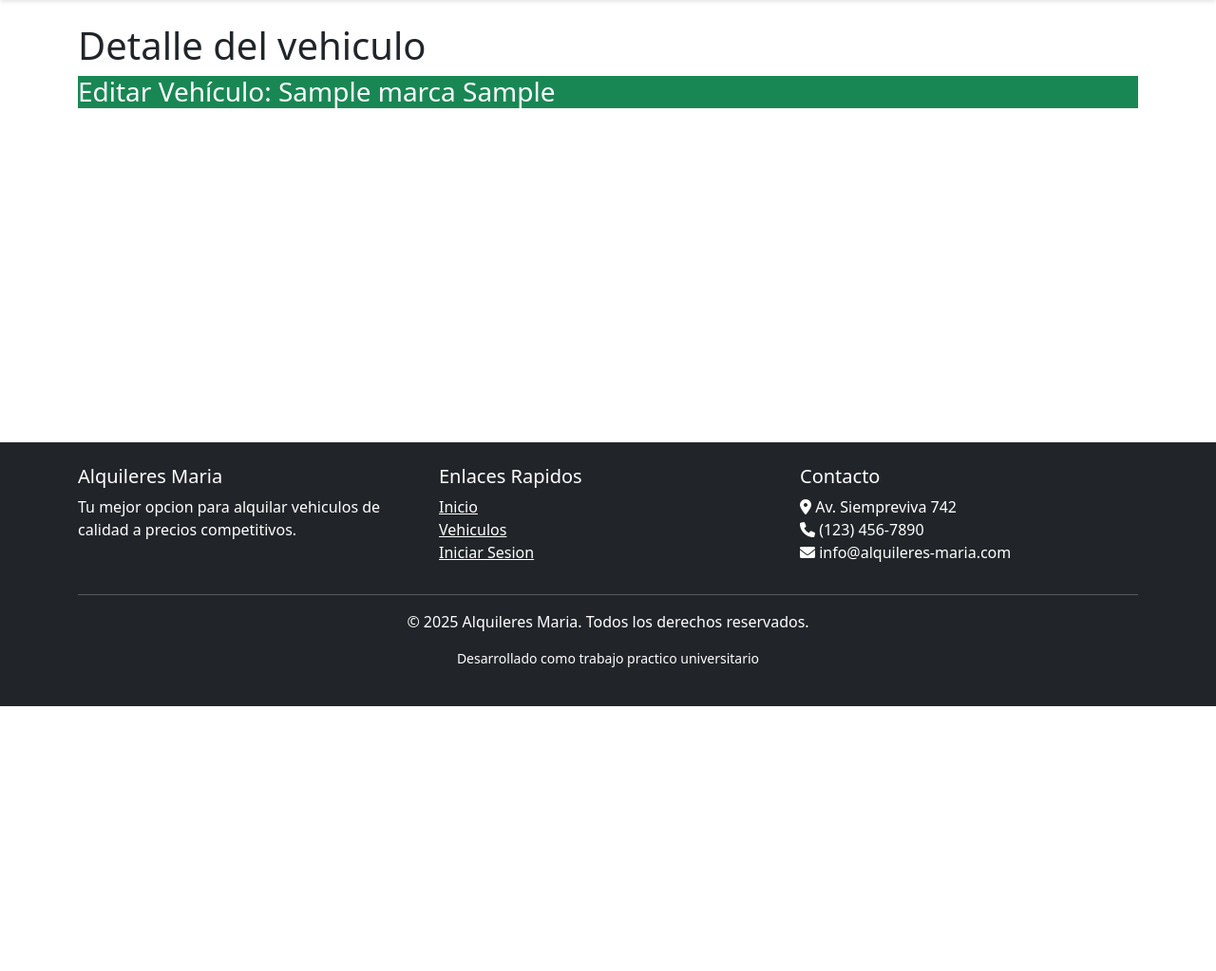
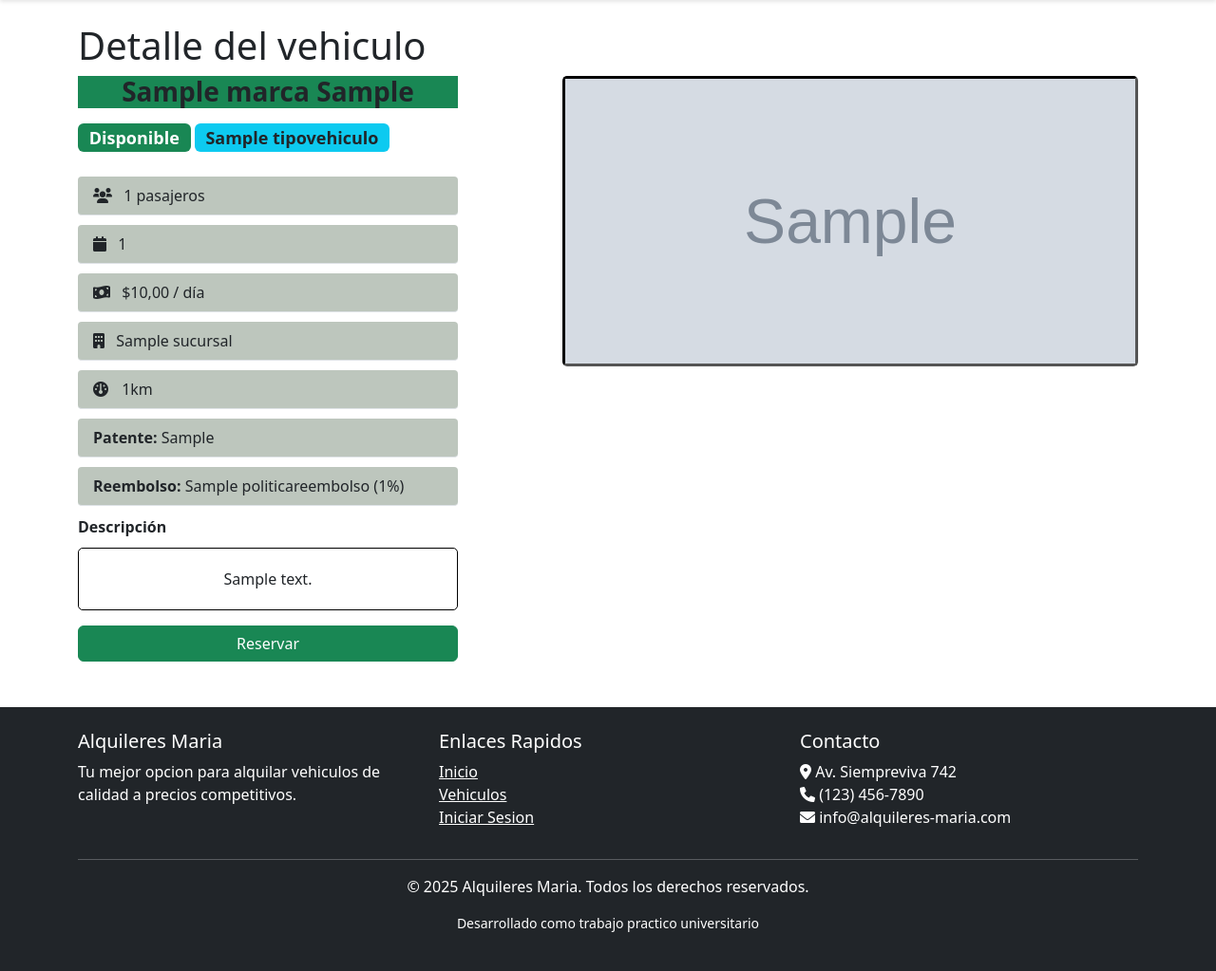
Before and after one commit to agustindinardi/alquileresmaria, a Django app: page /vehiculos/vehiculo/1/detalle/ in a window 1280 px wide. Shown: the part 56-1079 px from the top of the page at 95% size. Before the commit the page ends 800 px from the top, so only its background shows below. Run offline with Django 5.2, Linux system fonts and the light colour scheme; tables that the repository leaves empty hold one stand-in row (values such as "Sample post"); grey boxes marked "Sample" are stand-in pictures; some libraries are stand-ins or nearby versions.

Commit message:
Visualizar Detalles
Se crearon los archivos html y css respecto a Visualizar Detalles de los autos

```diff
--- a/templates/vehiculos/vehiculo_detail.html
+++ b/templates/vehiculos/vehiculo_detail.html
@@ -1,8 +1,61 @@
+
 {% extends 'base.html' %}
+<!--<>-->
+
+
+
 
 {% block content %}
+<head>
+    <link rel="stylesheet" href="Estilos.css">
+</head>
 <h1>Detalle del vehiculo  </h1>
-<div class="card-header bg-primary text-white">
-    <h3 class="mb-0"> {% if vehiculo.id > 0  %} Editar Vehículo: {{ vehiculo.marca }} {{ vehiculo.modelo }} {% else %} Registrar Nuevo Vehículo {% endif %} </h3>
+<div>
+    <div style="float: right; border: 0.1cm inset black; border-radius: 5px;">
+        {% if vehiculo.imagen %}
+        <img src="{{ vehiculo.imagen.url }}" class="card-img-top" alt="{{ vehiculo }}" style="height: 300px; width: 600px;">
+        {% else %}
+        <div class="card-img-top bg-light d-flex justify-content-center align-items-center" style="height: 200px; margin-right: 350px;">
+            <i class="fas fa-car fa-3x text-secondary"></i>
+        </div>
+        {% endif %}
+    </div>
+
+    <div id="Datos" style="float: left;">
+        <h3 class="mb-0 card-header bg-primary text-dark" style="font-weight: bold; width: 400px; text-align: center;"> {% if vehiculo.id > 0  %} {{ vehiculo.marca }} {{ vehiculo.modelo }} {% else %} Vehiculo no encontrado {% endif %}</h3>
+        <p class="card-text" style="margin-top: 1rem;">
+            <span class="badge {% if vehiculo.disponible %}bg-success{% else %}bg-danger{% endif %}" style="font-size: 18px;">
+                {% if vehiculo.disponible %}Disponible{% else %}No disponible{% endif %}
+            </span>
+            <span class="badge bg-info text-dark" style="font-size: 18px;">{{ vehiculo.tipo }}</span>
+        </p>
+
+        <ul class="list-group list-group-flush mb-3">
+            <li class="lista-detalles list-group-item" style="border-radius: 4px; margin-top: 10px; background-color: #bdc6bd;"><i class="fas fa-users me-2" style="margin-right: 10px;"></i> {{ vehiculo.capacidad }} pasajeros</li>
+            <li class="list-group-item" style="border-radius: 4px; margin-top: 10px; background-color: #bdc6bd;"><i class="fas fa-calendar me-2" style="margin-right: 10px;"></i> {{ vehiculo.ano }}</li>
+            <li class="list-group-item" style="border-radius: 4px; margin-top: 10px; background-color: #bdc6bd;"><i class="fas fa-money-bill-wave me-2" style="margin-right: 10px;"></i> ${{ vehiculo.precio_por_dia }} / día</li>
+            {% if vehiculo.sucursal %}
+            <li class="list-group-item" style="border-radius: 4px; margin-top: 10px; background-color: #bdc6bd;"><i class="fas fa-building me-2" style="margin-right: 10px;"></i> {{ vehiculo.sucursal }}</li>
+            {% endif %}
+            <li class="lista-detalles list-group-item" style="border-radius: 4px; margin-top: 10px; background-color: #bdc6bd;"><i class="fa-solid fa-gauge" style="margin-right: 10px;"></i> {{ vehiculo.kilometraje }}km </li>
+            <li class="lista-detalles list-group-item" style="border-radius: 4px; margin-top: 10px; background-color: #bdc6bd;"><strong>Patente: </strong>{{ vehiculo.patente }} </li>
+            <li class="lista-detalles list-group-item" style="border-radius: 4px; margin-top: 10px; background-color: #bdc6bd;"><strong>Reembolso: </strong>{{ vehiculo.politica_reembolso }} </li>
+            <div style="margin-top: 10px;">
+                <strong>Descripción</strong>
+                <div style="border: 1px solid black; border-radius: 5px; margin-top: 10px; text-align: center; padding: 20px 20px 20px 20px;">
+                    {% if vehiculo.descripcion %} {{ vehiculo.descripcion }} {% else %}
+                    <p style="font-style: italic;">No hay descripción patra este vehiculo</p>
+                    {% endif %}
+                </div>
+            </div>
+        </ul>
+
+        <div class="d-grid gap-2">
+            {% if not user.is_staff %}
+                <a href="{% url 'reservas:crear' vehiculo.pk %}" class="btn btn-primary">Reservar</a>
+            {% endif %}
+        </div>
+    </div>
+
 </div>
 {% endblock %}
```
Also changed, not shown: templates/vehiculos/Estilos.css (added, +7 -0 lines).
